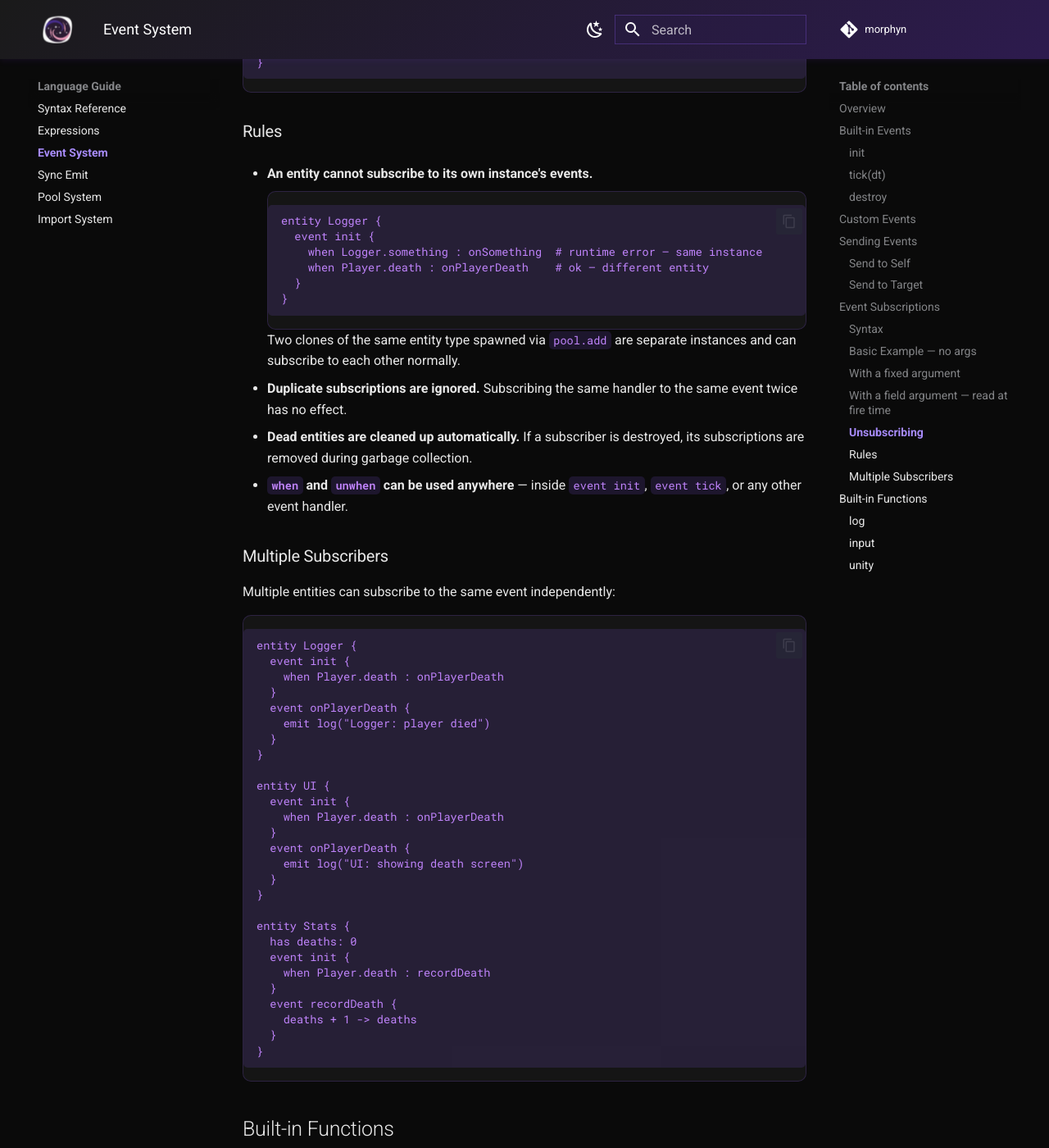
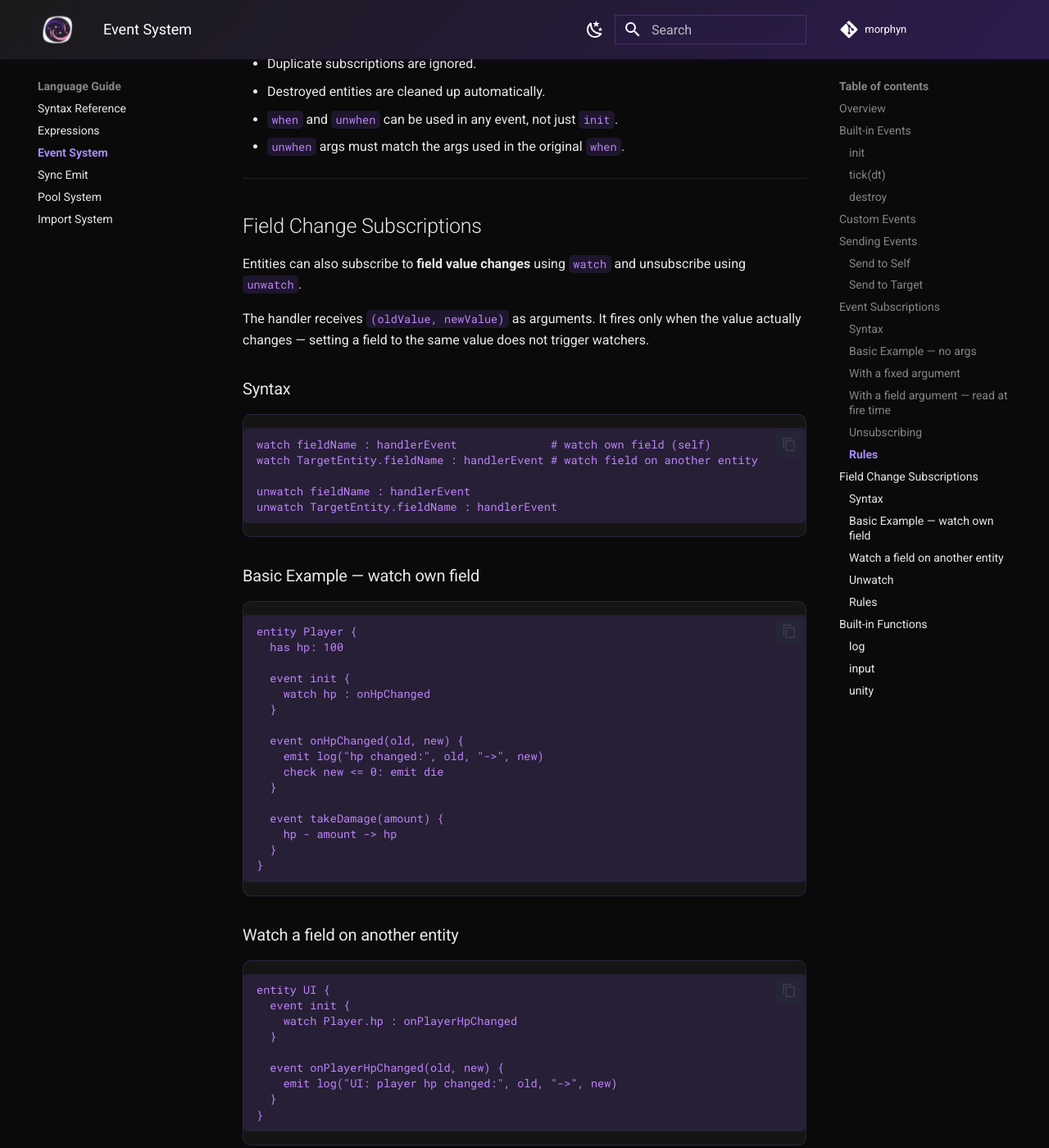
Before and after one commit to jvnkoo/morphyn, an MkDocs documentation site: the page built from docs/language/events.md, in a window 1280 px wide and 1400 px high, scrolled down 3947 px. Shown: the whole window at 82% size. Built offline with MkDocs 1.6.1 and Material for MkDocs 9.7.7, drawn with Linux system fonts in a browser that asks for light colours; comment, search, counter and statistics services are not loaded; some of the changed text lies outside the part shown.

Commit message:
feat: add field change subscriptions (watch/unwatch)
- New keywords: watch, unwatch
- watch fieldName : handler / watch Entity.field : handler
- Handler receives (oldValue, newValue) as arguments
- Fires only when value actually changes (same-value assignment is a
no-op)

````diff
--- a/docs/language/events.md
+++ b/docs/language/events.md
@@ -1,5 +1,7 @@
 # Event System
+
 ## Overview
+
 Morphyn uses an event queue to process entity reactions. Events are processed
 in order, and each event can trigger additional events.
 
@@ -57,11 +59,7 @@ entity Player {
 ### Send to Self
 ```morphyn
 emit event_name
-
-# or
-
 emit self.event_name
-
 emit heal(10)
 ```
 
@@ -72,6 +70,7 @@ emit player.damage(5)
 ```
 
 ## Event Subscriptions
+
 Entities can subscribe to events of other entities using `when` and unsubscribe using `unwhen`.
 
 ### Syntax
@@ -128,10 +127,7 @@ entity Logger {
 }
 ```
 
-If `Logger.severity` changes between subscription and the event firing, the new value is used.
-
 ### Unsubscribing
-Use `unwhen` to stop receiving events. The `unwhen` args must match what was used in `when`:
 ```morphyn
 entity Logger {
   has severity: 3
@@ -148,54 +144,88 @@ entity Logger {
 ```
 
 ### Rules
-- **An entity cannot subscribe to its own instance's events.**
+- An entity cannot subscribe to its own instance's events.
+- Duplicate subscriptions are ignored.
+- Destroyed entities are cleaned up automatically.
+- `when` and `unwhen` can be used in any event, not just `init`.
+- `unwhen` args must match the args used in the original `when`.
+
+---
+
+## Field Change Subscriptions
+
+Entities can also subscribe to **field value changes** using `watch` and unsubscribe using `unwatch`.
+
+The handler receives `(oldValue, newValue)` as arguments. It fires only when the value actually changes — setting a field to the same value does not trigger watchers.
+
+### Syntax
 ```morphyn
-entity Logger {
+watch fieldName : handlerEvent              # watch own field (self)
+watch TargetEntity.fieldName : handlerEvent # watch field on another entity
+
+unwatch fieldName : handlerEvent
+unwatch TargetEntity.fieldName : handlerEvent
+```
+
+### Basic Example — watch own field
+```morphyn
+entity Player {
+  has hp: 100
+
   event init {
-    when Logger.something : onSomething  # runtime error — same instance
-    when Player.death : onPlayerDeath    # ok — different entity
+    watch hp : onHpChanged
   }
-}
-```
-Two clones of the same entity type spawned via `pool.add` are separate instances and can subscribe to each other normally.
 
-- **Duplicate subscriptions are ignored.** Subscribing the same handler to the same event twice has no effect.
-- **Dead entities are cleaned up automatically.** If a subscriber is destroyed, its subscriptions are removed during garbage collection.
-- **`when` and `unwhen` can be used anywhere** — inside `event init`, `event tick`, or any other event handler.
+  event onHpChanged(old, new) {
+    emit log("hp changed:", old, "->", new)
+    check new <= 0: emit die
+  }
 
-### Multiple Subscribers
-Multiple entities can subscribe to the same event independently:
-```morphyn
-entity Logger {
-  event init {
-    when Player.death : onPlayerDeath
-  }
-  event onPlayerDeath {
-    emit log("Logger: player died")
-  }
-}
-
-entity UI {
-  event init {
-    when Player.death : onPlayerDeath
-  }
-  event onPlayerDeath {
-    emit log("UI: showing death screen")
-  }
-}
-
-entity Stats {
-  has deaths: 0
-  event init {
-    when Player.death : recordDeath
-  }
-  event recordDeath {
-    deaths + 1 -> deaths
+  event takeDamage(amount) {
+    hp - amount -> hp
   }
 }
 ```
 
+### Watch a field on another entity
+```morphyn
+entity UI {
+  event init {
+    watch Player.hp : onPlayerHpChanged
+  }
+
+  event onPlayerHpChanged(old, new) {
+    emit log("UI: player hp changed:", old, "->", new)
+  }
+}
+```
+
+### Unwatch
+```morphyn
+entity UI {
+  event init {
+    watch Player.hp : onPlayerHpChanged
+  }
+
+  event onPlayerHpChanged(old, new) {
+    emit log("UI: player hp changed:", old, "->", new)
+    unwatch Player.hp : onPlayerHpChanged  # stop watching after first change
+  }
+}
+```
+
+### Rules
+- The handler receives exactly two arguments: `(oldValue, newValue)`.
+- Fires only when the value **changes** — assigning the same value is a no-op.
+- `watch` and `unwatch` can be used in any event, not just `init`.
+- Duplicate watches are ignored.
+- Destroyed entities are cleaned up automatically.
+- An entity can watch its own fields or fields on other entities.
+
+---
+
 ## Built-in Functions
+
 Built-in functions are called via `emit` but handled directly by the runtime.
 
 ### log
@@ -203,7 +233,6 @@ Prints values to console:
 ```morphyn
 emit log("HP:", hp)
 emit log("Position:", x, y)
-emit log("Pool:", items)
 ```
 
 ### input
@@ -217,35 +246,6 @@ emit input("Enter amount: ", "amount")
 - If the input can be parsed as a number, it is stored as a number
 - Otherwise stored as a string
 
-!!! note
-    The field name must be passed as a string literal in quotes: `"fieldName"`.
-    Writing `emit input("prompt", fieldName)` will not work — `fieldName` would
-    be evaluated as a variable, not as a field name.
-
-**Example — interactive calculator:**
-```morphyn
-entity Calc {
-  has a: 0
-  has b: 0
-  has op: ""
-  event init {
-    emit input("First number: ", "a")
-    emit input("Operator (+,-,*,/): ", "op")
-    emit input("Second number: ", "b")
-    emit calculate
-  }
-  event calculate {
-    check op == "+": emit log(a, "+", b, "=", a + b)
-    check op == "-": emit log(a, "-", b, "=", a - b)
-    check op == "*": emit log(a, "*", b, "=", a * b)
-    check op == "/": {
-      check b == 0: emit log("error: division by zero")
-      check b != 0: emit log(a, "/", b, "=", a / b)
-    }
-  }
-}
-```
-
 ### unity
 Calls a registered Unity callback:
 ```morphyn
````
Also changed, not shown: docs/language/expressions.md (+2 -2 lines), docs/language/imports.md (+0 -1 lines), docs/language/pools.md (+38 -32 lines), docs/language/syntax.md (+44 -19 lines), 5 other files.
